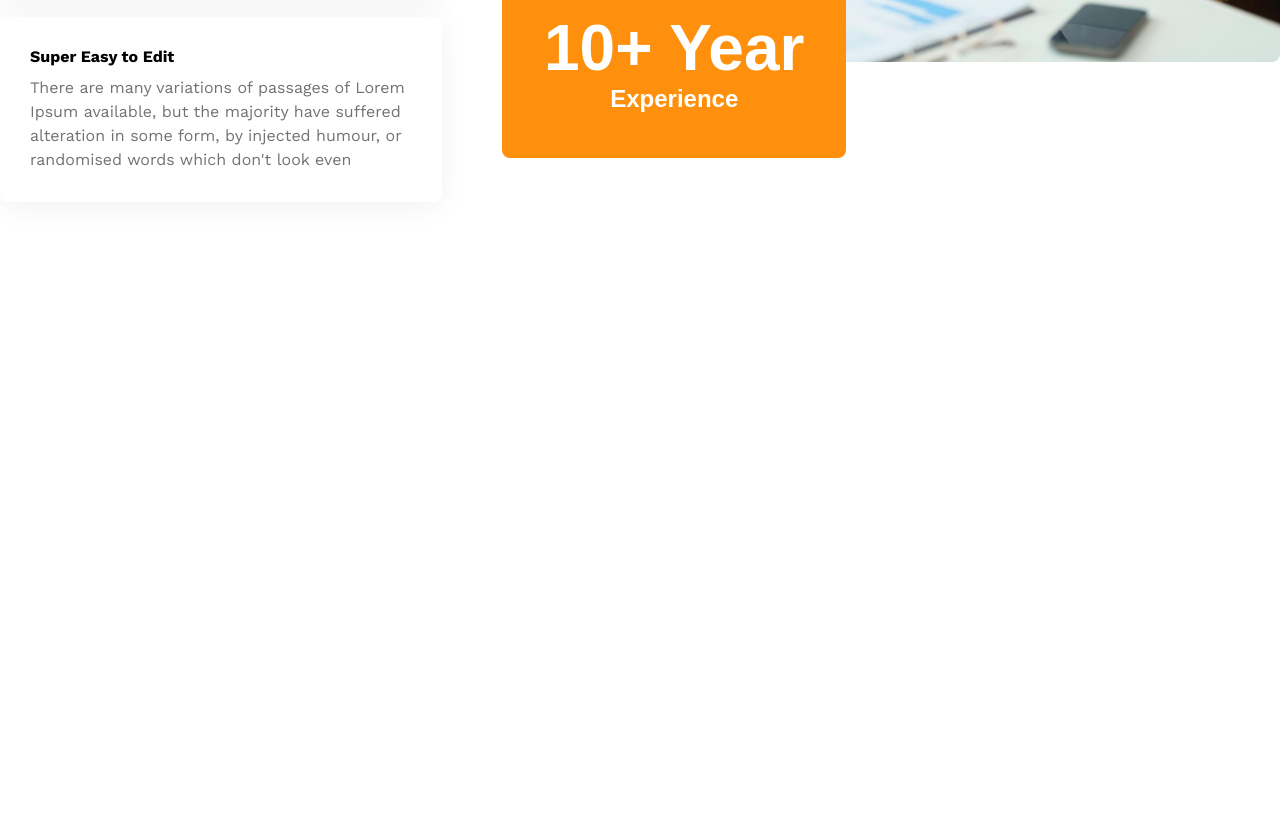
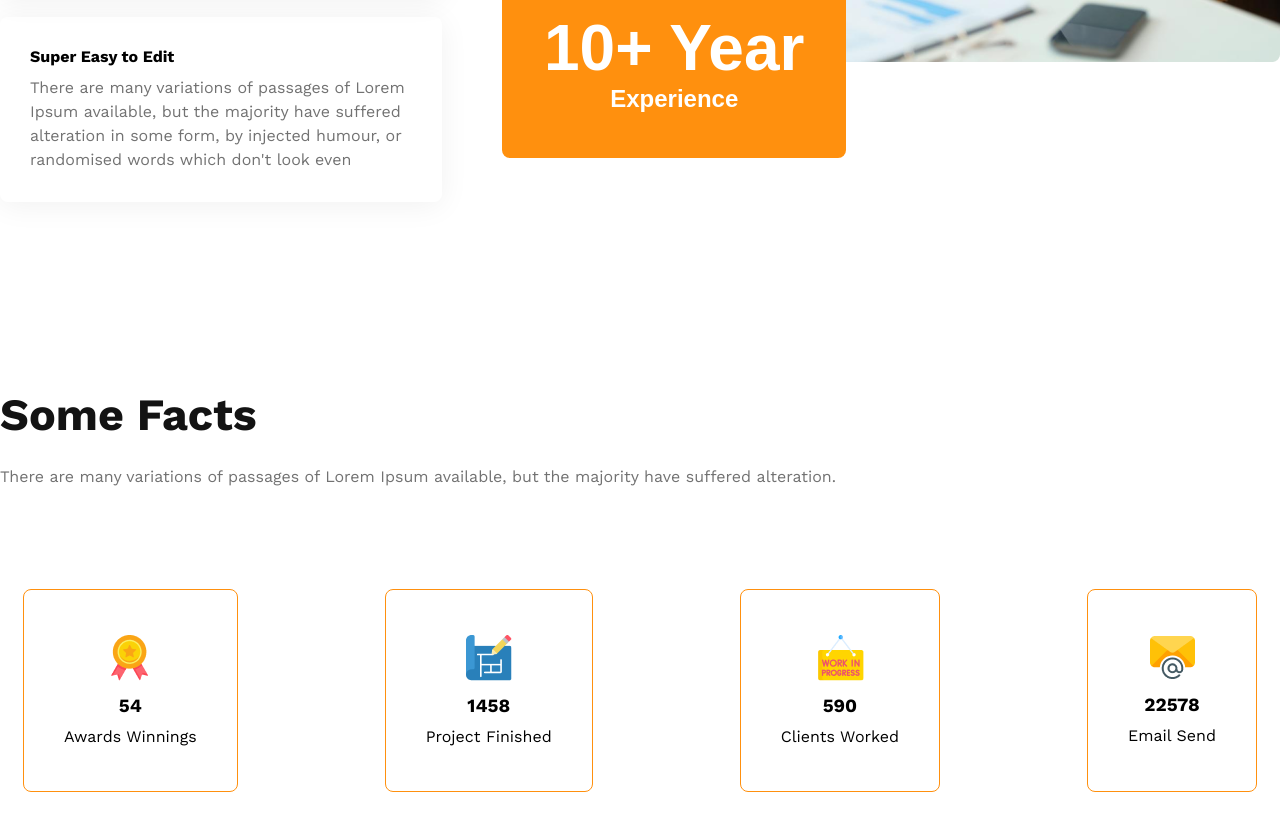
Before and after one commit to sazzadchy50/g3-architects-project, a plain HTML site: page index.html in a window 1280 px wide. Shown: the part 2862-3692 px from the top of the page. Before the commit the page ends 3120 px from the top, so only its background shows below. Drawn offline with nearby package versions, Linux system fonts and the light colour scheme.

Commit message:
facts section create complete

```diff
--- a/index.html
+++ b/index.html
@@ -120,6 +120,39 @@
         </div>
       </section>
        <!-- features section end-->
+      <!--  teams section start -->
+      <section class="facts-section">
+        <h4 class="primary-title">Some Facts</h4>
+        <p class="primary-description">
+          There are many variations of passages of Lorem Ipsum available, but the majority have suffered alteration.
+        </p>
+        <div class="facts-container">
+          <div class="card">
+            <img src="./images/icons/ribon.png" alt="" class="facts-icon">
+            <h3 class="facts-stats">
+              54
+            </h3>
+            <p class="facts-description">Awards Winnings</p>
+          </div>
+          <div class="card">
+            <img src="./images/icons/projects.png" alt="" class="facts-icon">
+            <h3 class="facts-stats">1458</h3>
+            <p class="facts-description">Project Finished</p>
+          </div>
+          <div class="card">
+            <img src="./images/icons/customers.png" alt="" class="facts-icon">
+            <h3 class="facts-stats">590</h3>
+            <p class="facts-description">Clients Worked </p>
+          </div>
+          <div class="card">
+            <img src="./images/icons/email.png" alt="" class="facts-icon">
+            <h3 class="facts-stats">22578</h3>
+            <p class="facts-description">Email Send</p>
+          </div>
+        </div>
+      </section>
+      <!--  teams section end -->
+
     </main>
     <footer></footer>
   </body>
--- a/style.css
+++ b/style.css
@@ -167,6 +167,31 @@ nav ul li a {
   font-weight: 600;
 }
 /* feature section styles end */
+/* facts section style start */
+.facts-section {
+  margin: 130px 0 180px 0;
+}
+.facts-section .primary-title{
+    margin-bottom: 24px;
+}
+.facts-container {
+  display: flex;
+  justify-content: space-evenly;
+  gap: 124px;
+  margin-top: 100px;
+}
+.facts-container .card {
+  border-radius: 8px;
+  border: 1px solid #ff900e;
+  padding: 45px 40px;
+  text-align: center;
+
+}
+.facts-stats{
+    margin: 10px 0;
+}
+
+/* facts section style end */
 
 /* responsive style media query */
 /* mobile device */
@@ -176,7 +201,8 @@ nav ul li a {
   }
   nav,
   .teams-section,
-  .features-section {
+  .features-section,
+  .facts-container{
     flex-direction: column;
   }
   nav ul {
@@ -194,11 +220,13 @@ nav ul li a {
   .features-section img {
     width: calc(100vw - 20px);
     margin: 0 10px;
-
   }
   .features-section button {
     position: static;
     margin-left: 20px;
+  }
+  .facts-section{
+    margin: 0 10px;
   }
 }
 
@@ -215,11 +243,9 @@ nav ul li a {
   .features-section img {
     width: calc(100vw - 20px);
     margin: 0 10px;
-
   }
   .features-section button {
     position: static;
     margin-left: 20px;
-
   }
 }
```
